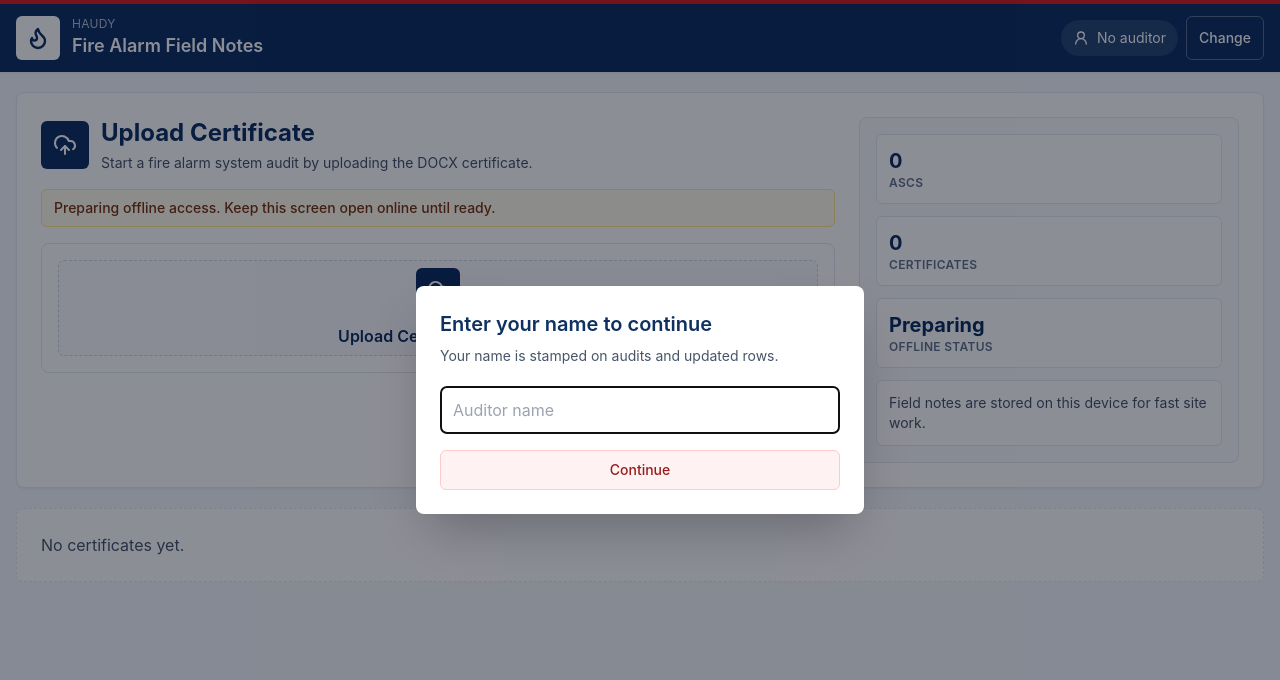
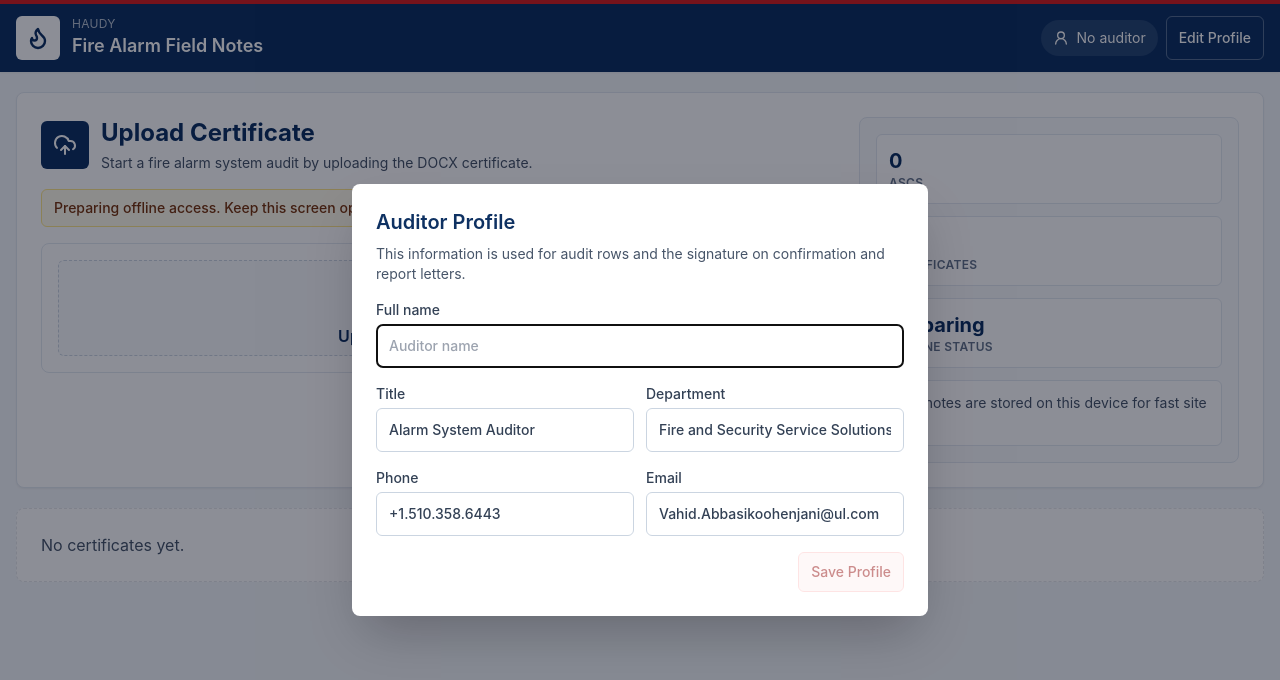
Before and after one commit to vahidabsk/Haudy, a React (Vite) app: page / in a window 1280 px wide. Shown: the top 680 px of the page. Built offline with nearby package versions, Linux system fonts and the light colour scheme.

Commit message:
Add auditor signature profile

```diff
--- a/src/App.tsx
+++ b/src/App.tsx
@@ -1,4 +1,4 @@
-import { useEffect, useRef } from "react";
+import { useEffect, useRef, useState } from "react";
 import { Route, Routes, useLocation, useNavigate } from "react-router-dom";
 import { AuditorGate } from "./components/AuditorGate";
 import { UlHeader } from "./components/UlHeader";
@@ -11,6 +11,7 @@ import { ReportPage } from "./pages/Report";
 
 export default function App() {
   const auditor = useAuditor();
+  const [editingAuditor, setEditingAuditor] = useState(false);
   const navigate = useNavigate();
   const location = useLocation();
   const hiddenAt = useRef<number | null>(null);
@@ -50,12 +51,20 @@ export default function App() {
   }, [navigate]);
 
   return (
-    <AuditorGate auditor={auditor.auditor} onSave={auditor.setAuditorName}>
-      <UlHeader auditor={auditor.auditor} onChange={() => auditor.setAuditorName("")} />
+    <AuditorGate
+      auditor={auditor.auditor}
+      editing={editingAuditor}
+      onSave={(profile) => {
+        auditor.saveAuditor(profile);
+        setEditingAuditor(false);
+      }}
+      onCancel={() => setEditingAuditor(false)}
+    >
+      <UlHeader auditor={auditor.auditor} onChange={() => setEditingAuditor(true)} />
       <Routes>
         <Route path="/" element={<Dashboard auditorName={auditor.auditor?.name || ""} />} />
-        <Route path="/asc/:ascKey/report" element={<ReportPage auditorName={auditor.auditor?.name || ""} />} />
-        <Route path="/asc/:ascKey/confirmation" element={<ConfirmationPage auditorName={auditor.auditor?.name || ""} />} />
+        <Route path="/asc/:ascKey/report" element={<ReportPage auditor={auditor.auditor} />} />
+        <Route path="/asc/:ascKey/confirmation" element={<ConfirmationPage auditor={auditor.auditor} />} />
         <Route path="/asc/:ascKey" element={<AscPropertiesPage auditorName={auditor.auditor?.name || ""} />} />
         <Route path="/audit/:auditId" element={<AuditPage auditorName={auditor.auditor?.name || ""} />} />
         <Route path="/audit/:auditId/export" element={<ExportPage auditorName={auditor.auditor?.name || ""} />} />
--- a/src/components/AuditorGate.tsx
+++ b/src/components/AuditorGate.tsx
@@ -1,36 +1,89 @@
-import { FormEvent, ReactNode, useState } from "react";
+import { FormEvent, ReactNode, useEffect, useState } from "react";
 import { Auditor } from "../lib/types";
 
-export function AuditorGate({ auditor, onSave, children }: { auditor: Auditor | null; onSave: (name: string) => void; children: ReactNode }) {
-  const [name, setName] = useState(auditor?.name || "");
-  const needsName = !auditor?.name;
+type AuditorProfileInput = Omit<Auditor, "since" | "updatedAt">;
+
+const defaultProfile: AuditorProfileInput = {
+  name: "",
+  title: "Alarm System Auditor",
+  department: "Fire and Security Service Solutions",
+  phone: "+1.510.358.6443",
+  email: "Vahid.Abbasikoohenjani@ul.com",
+};
+
+export function AuditorGate({ auditor, editing, onSave, onCancel, children }: { auditor: Auditor | null; editing: boolean; onSave: (profile: AuditorProfileInput) => void; onCancel: () => void; children: ReactNode }) {
+  const [profile, setProfile] = useState<AuditorProfileInput>(() => ({ ...defaultProfile, ...auditor }));
+  const needsProfile = editing || !completeProfile(auditor);
+  const ready = completeProfile(profile);
+
+  useEffect(() => {
+    if (needsProfile) setProfile({ ...defaultProfile, ...auditor });
+  }, [auditor, needsProfile]);
 
   function submit(event: FormEvent) {
     event.preventDefault();
-    if (name.trim()) onSave(name.trim());
+    if (ready) onSave(trimProfile(profile));
   }
 
   return (
     <>
       {children}
-      {needsName ? (
+      {needsProfile ? (
         <div className="fixed inset-0 z-50 grid place-items-center bg-slate-950/45 p-4">
-          <form onSubmit={submit} className="w-full max-w-md rounded-lg bg-white p-6 shadow-2xl">
-            <h2 className="text-xl font-semibold text-navy">Enter your name to continue</h2>
-            <p className="mt-2 text-sm text-slate-600">Your name is stamped on audits and updated rows.</p>
-            <input
-              className="mt-5 h-12 w-full rounded-md border border-slate-300 px-3"
-              value={name}
-              onChange={(event) => setName(event.target.value)}
-              placeholder="Auditor name"
-              autoFocus
-            />
-            <button className="mt-4 min-h-10 w-full rounded-md border border-red-200 bg-red-50 px-3 py-2 text-sm font-medium text-red-800 hover:bg-red-100" type="submit">
-              Continue
-            </button>
+          <form onSubmit={submit} className="grid w-full max-w-xl gap-4 rounded-lg bg-white p-6 shadow-2xl">
+            <div>
+              <h2 className="text-xl font-semibold text-navy">Auditor Profile</h2>
+              <p className="mt-2 text-sm text-slate-600">This information is used for audit rows and the signature on confirmation and report letters.</p>
+            </div>
+            <label className="grid gap-1 text-sm font-medium text-slate-700">
+              Full name
+              <input className="min-h-11 rounded-md border border-slate-300 px-3" value={profile.name} onChange={(event) => setProfile({ ...profile, name: event.target.value })} placeholder="Auditor name" autoFocus />
+            </label>
+            <div className="grid gap-3 sm:grid-cols-2">
+              <label className="grid gap-1 text-sm font-medium text-slate-700">
+                Title
+                <input className="min-h-11 rounded-md border border-slate-300 px-3" value={profile.title} onChange={(event) => setProfile({ ...profile, title: event.target.value })} />
+              </label>
+              <label className="grid gap-1 text-sm font-medium text-slate-700">
+                Department
+                <input className="min-h-11 rounded-md border border-slate-300 px-3" value={profile.department} onChange={(event) => setProfile({ ...profile, department: event.target.value })} />
+              </label>
+            </div>
+            <div className="grid gap-3 sm:grid-cols-2">
+              <label className="grid gap-1 text-sm font-medium text-slate-700">
+                Phone
+                <input className="min-h-11 rounded-md border border-slate-300 px-3" value={profile.phone} onChange={(event) => setProfile({ ...profile, phone: event.target.value })} />
+              </label>
+              <label className="grid gap-1 text-sm font-medium text-slate-700">
+                Email
+                <input className="min-h-11 rounded-md border border-slate-300 px-3" type="email" value={profile.email} onChange={(event) => setProfile({ ...profile, email: event.target.value })} />
+              </label>
+            </div>
+            <div className="flex flex-wrap justify-end gap-2">
+              {completeProfile(auditor) ? (
+                <button type="button" className="min-h-10 rounded-md border border-slate-300 bg-white px-3 py-2 text-sm font-medium text-slate-700 hover:bg-slate-50" onClick={onCancel}>Cancel</button>
+              ) : null}
+              <button className="min-h-10 rounded-md border border-red-200 bg-red-50 px-3 py-2 text-sm font-medium text-red-800 hover:bg-red-100 disabled:cursor-not-allowed disabled:opacity-50" type="submit" disabled={!ready}>
+                Save Profile
+              </button>
+            </div>
           </form>
         </div>
       ) : null}
     </>
   );
 }
+
+function completeProfile(profile?: Partial<AuditorProfileInput> | null) {
+  return Boolean(profile?.name?.trim() && profile.title?.trim() && profile.department?.trim() && profile.phone?.trim() && profile.email?.trim());
+}
+
+function trimProfile(profile: AuditorProfileInput): AuditorProfileInput {
+  return {
+    name: profile.name.trim(),
+    title: profile.title.trim(),
+    department: profile.department.trim(),
+    phone: profile.phone.trim(),
+    email: profile.email.trim(),
+  };
+}
--- a/src/components/UlHeader.tsx
+++ b/src/components/UlHeader.tsx
@@ -20,7 +20,7 @@ export function UlHeader({ auditor, onChange }: { auditor: Auditor | null; onCha
           <div className="flex items-center gap-2 text-sm">
             <span className="hidden items-center gap-2 rounded-full bg-white/10 px-3 py-2 sm:flex"><UserRound size={16} />{auditor?.name || "No auditor"}</span>
             <button className="min-h-11 rounded-md border border-white/30 px-3 font-medium hover:bg-white/10" onClick={onChange}>
-              Change
+              Edit Profile
             </button>
           </div>
         </div>
--- a/src/hooks/use-auditor.ts
+++ b/src/hooks/use-auditor.ts
@@ -11,8 +11,11 @@ export function useAuditor() {
 
   return {
     auditor,
-    setAuditorName(name: string) {
-      setAuditor(saveAuditor(name));
+    saveAuditor(profile: Omit<Auditor, "since" | "updatedAt">) {
+      setAuditor(saveAuditor({ ...profile, since: auditor?.since }));
+    },
+    clearAuditor() {
+      setAuditor(null);
     },
   };
 }
--- a/src/lib/audit-storage.ts
+++ b/src/lib/audit-storage.ts
@@ -38,13 +38,27 @@ export const installationElements = [
 ];
 
 export function loadAuditor(): Auditor | null {
-  return readJson<Auditor | null>(AUDITOR_KEY, null);
+  const auditor = readJson<Auditor | null>(AUDITOR_KEY, null);
+  return auditor ? normalizeAuditor(auditor) : null;
 }
 
-export function saveAuditor(name: string): Auditor {
-  const auditor = { name, since: nowIso() };
+export function saveAuditor(profile: Omit<Auditor, "since" | "updatedAt"> & { since?: string }): Auditor {
+  const now = nowIso();
+  const auditor = normalizeAuditor({ ...profile, since: profile.since || now, updatedAt: now });
   localStorage.setItem(AUDITOR_KEY, JSON.stringify(auditor));
   return auditor;
+}
+
+function normalizeAuditor(auditor: Partial<Auditor> & { name: string }): Auditor {
+  return {
+    name: auditor.name || "",
+    title: auditor.title || "Alarm System Auditor",
+    department: auditor.department || "Fire and Security Service Solutions",
+    phone: auditor.phone || "+1.510.358.6443",
+    email: auditor.email || "Vahid.Abbasikoohenjani@ul.com",
+    since: auditor.since || nowIso(),
+    updatedAt: auditor.updatedAt || auditor.since || nowIso(),
+  };
 }
 
 export function loadAudits(): Audit[] {
--- a/src/lib/types.ts
+++ b/src/lib/types.ts
@@ -140,5 +140,10 @@ export interface Audit {
 
 export interface Auditor {
   name: string;
+  title: string;
+  department: string;
+  phone: string;
+  email: string;
   since: string;
+  updatedAt?: string;
 }
```
Also changed, not shown: src/pages/Confirmation.tsx (+10 -9 lines), src/pages/Report.tsx (+8 -7 lines).
